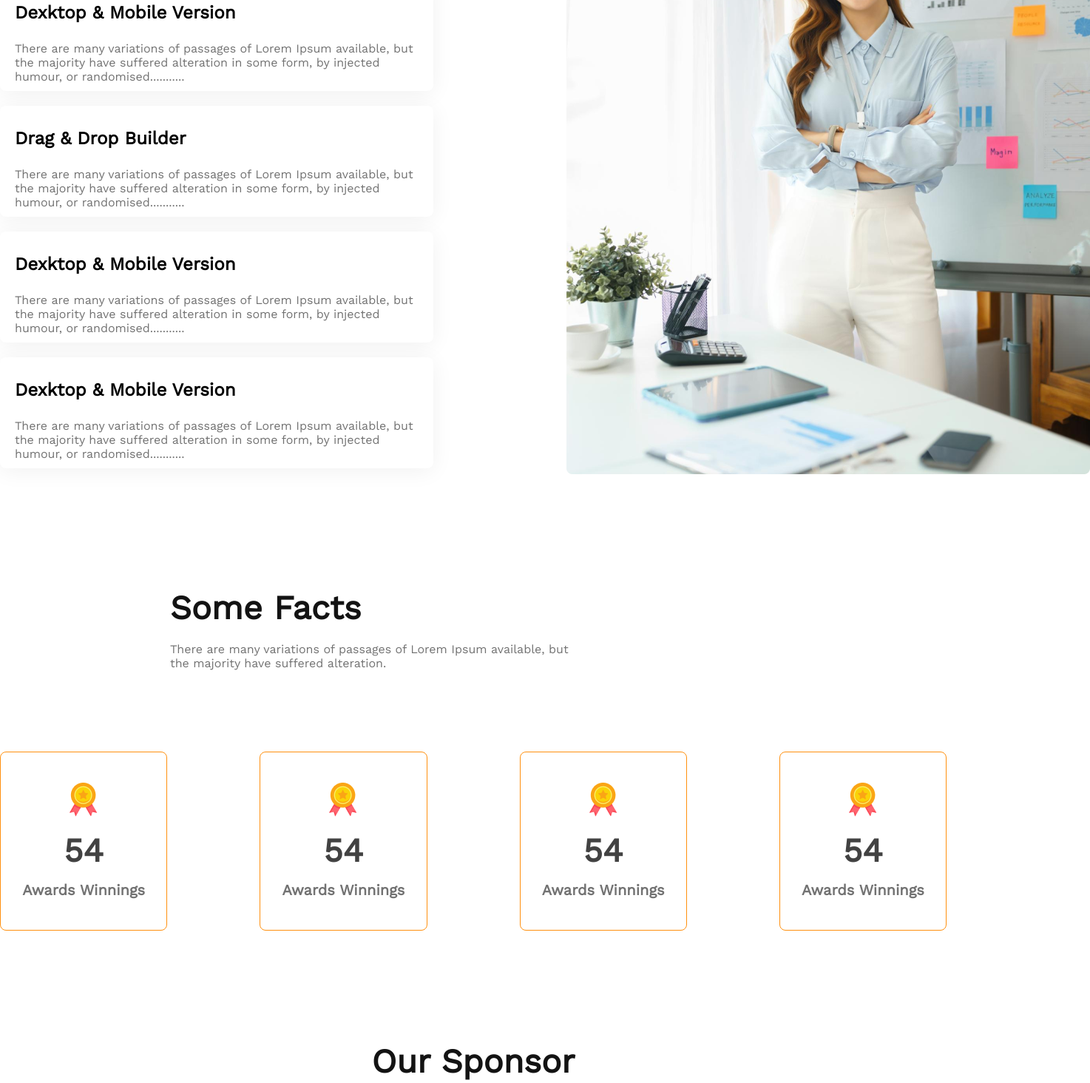
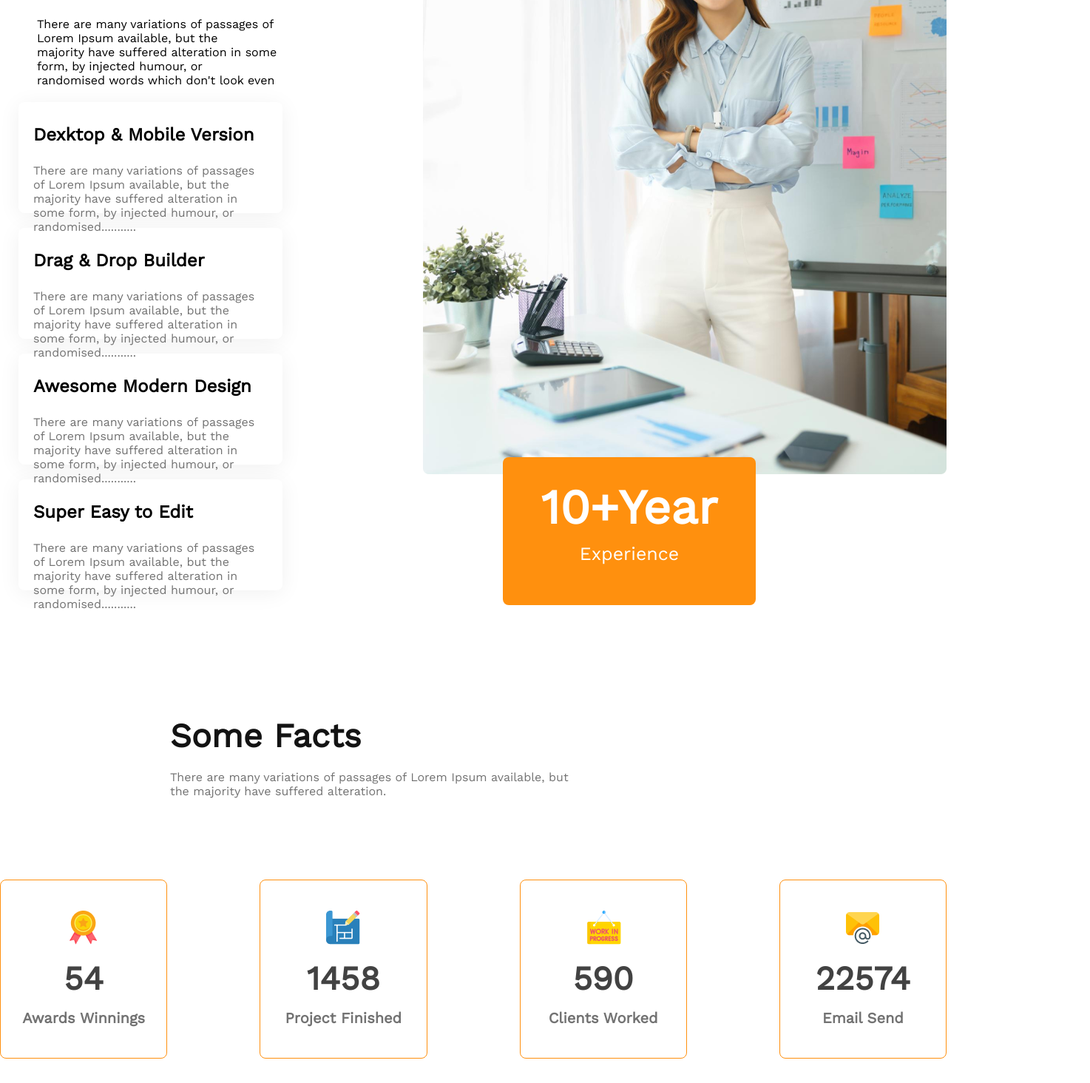
Before and after one commit to rupokraihan/second-assignment, a plain HTML site: page index.html in a window 1280 px wide. Shown: the part 2477-3941 px from the top of the page at 74% size, 1474 px wide, since content can reach past the window. Drawn offline with nearby package versions, Linux system fonts and the light colour scheme.

Commit message:
check all

```diff
--- a/index.html
+++ b/index.html
@@ -5,10 +5,11 @@
     <meta http-equiv="X-UA-Compatible" content="IE=edge">
     <meta name="viewport" content="width=device-width, initial-scale=1.0">
     <title>Second Assignment</title>
+<!-----------Awesome Font------------>
     <script src="https://kit.fontawesome.com/95e38b96e0.js" crossorigin="anonymous"></script>
 <!-----------Css Stylesheet---------->
     <link rel="stylesheet" href="styles/style.css">
-<!-----------Font------------------->
+<!-----------Font-------------------->
 <link rel="preconnect" href="https://fonts.googleapis.com">
 <link rel="preconnect" href="https://fonts.gstatic.com" crossorigin>
 <link href="https://fonts.googleapis.com/css2?family=Work+Sans&display=swap" rel="stylesheet">
@@ -16,6 +17,7 @@
 </head>
 <body>
     <header>
+<!----For Company name and Nav-Bar -->
         <nav class="nav-bar">
             <h1 class="main-title">G3 Architects</h1>
             <ul>
@@ -24,15 +26,16 @@
                 <li><a href="">Contact Us</a></li>
                 <li><a href="">Login</a></li>
             </ul>
-
         </nav>
 
 <!--Header title And Banner Section  -->
         <div class="title-banner-section">
             <h1 class="header-title">Brand New <br>Group of Architects</h1>
             <p class="primary-text">There are many variations of passages of Lorem Ipsum available, but the majority have suffered alteration in <br>some form, by injected humour, or randomised words which don't look even </p>
+<!--For Primary Button  -->
             <button class="primary-button">Explore More</button>
         <div>
+<!--For Banner image -->
             <img src="images/banner.png" alt="">
         </div>
         </div>
@@ -48,9 +51,8 @@
                 <img src="images/team2.png" alt="">
                 <img src="images/team3.png" alt="">
                 <img src="images/team4.png" alt="">
-
             </div>
-
+<!-- For Container Title,Text,Button -->
             <div class="container-details">
                 <h1 ><span class="container-title">Quick list</span> <span class="main-title">of Our</span>
                     <br> <span class="container-color-title"> Features</span></h1>
@@ -58,16 +60,20 @@
                 <button class="primary-button">Explore More</button>
             </div>
         </section>
-<!-- Experience Section -->
+<!--For Experience Section -->
         <section class="experience-section">
+<!-- parents div for left side text and right side image -->
+            <div class="experince">
+<!-- Left side header,text -->
                 <div class="experience-container">
-
+<!--Title-->
                     <div class="line-title">
                         <hr class="line">
                         <h1 class="header-title">Features you will <br> love & enjoy</h1>
                     </div>
-
-                <p class="container-text">There are many variations of passages of Lorem Ipsum available, but the <br> majority have suffered alteration in some form, by injected humour, or <br> randomised words which don't look even</p>
+<!-- Text -->
+                    <p class="experience-text">There are many variations of passages of Lorem Ipsum available, but the <br> majority have suffered alteration in some form, by injected humour, or <br> randomised words which don't look even</p>
+<!-- left side text and header -->
 
                     <div class="benefits">
                         <h2 class="benefits-header">Dexktop & Mobile Version</h2>
@@ -78,26 +84,33 @@
                         <p class="container-text">There are many variations of passages of Lorem Ipsum available, but the majority have suffered alteration in some form, by injected humour, or randomised...........</p>
                     </div>
                     <div class="benefits">
-                    <h2 class="benefits-header">Dexktop & Mobile Version</h2>
+                        <h2 class="benefits-header">Awesome Modern Design</h2>
                         <p class="container-text">There are many variations of passages of Lorem Ipsum available, but the majority have suffered alteration in some form, by injected humour, or randomised...........</p>
                     </div>
                     <div class="benefits">
-                    <h2 class="benefits-header">Dexktop & Mobile Version</h2>
+                        <h2 class="benefits-header">Super Easy to Edit</h2>
                         <p class="container-text">There are many variations of passages of Lorem Ipsum available, but the majority have suffered alteration in some form, by injected humour, or randomised...........</p>
                     </div>
                 </div>
-
-            <div>
-                <img class="benefits-image" src="images/architect.png" alt="">
+<!-- for right side image -->
+                <div class="benefits-image" >
+                    <img src="images/architect.png" alt="">
+                </div>
+<!-- For image bottom box -->
+            </div>
+            <div class="box">
+                <h1>10+Year</h1>
+                <h4>Experience</h4>
             </div>
         </section>
 
+<!-- For Some Facts title and text -->
         <section class="facts">
             <h1 class="main-title">Some Facts</h1>
             <p class="primary-text">There are many variations of passages of Lorem Ipsum available, but <br> the majority have suffered alteration.</p>
         </section>
 
-<!--Service section  -->
+<!--Service section and award wining  -->
        <section class="service">
            <div class="service-box">
                     <div>
@@ -108,49 +121,44 @@
            </div>
            <div class="service-box">
                     <div>
-                        <img src="images/icons/ribon.png" alt="">
-                        <h2 class="number">54</h2>
-                        <p class="result">Awards Winnings</p>
+                        <img src="images/icons/projects.png" alt="">
+                        <h2 class="number">1458</h2>
+                        <p class="result">Project Finished</p>
                     </div>
            </div>
            <div class="service-box">
                     <div>
-                        <img src="images/icons/ribon.png" alt="">
-                        <h2 class="number">54</h2>
-                        <p class="result">Awards Winnings</p>
+                        <img src="images/icons/customers.png" alt="">
+                        <h2 class="number">590</h2>
+                        <p class="result">Clients Worked</p>
                     </div>
            </div>
            <div class="service-box">
                     <div>
-                        <img src="images/icons/ribon.png" alt="">
-                        <h2 class="number">54</h2>
-                        <p class="result">Awards Winnings</p>
+                        <img src="images/icons/email.png" alt="">
+                        <h2 class="number">22574</h2>
+                        <p class="result">Email Send</p>
                     </div>
            </div>
        </section>
-<!-- sponsor section -->
+<!-- sponsor section title,text and logo -->
        <section class="sponsor">
                     <h1 class="main-title">Our Sponsor</h1>
                     <p class="primary-text">There are many variations of passages of Lorem Ipsum available, but <br> the majority have suffered alteration.</p>
-
+<!-- Sponsor logo -->
         <div class="logo-container">
             <img src="images/sponsors/amazon.png" alt="">
             <img src="images/sponsors/figma.png" alt="">
             <img src="images/sponsors/google.png" alt="">
             <img src="images/sponsors/spotify.png" alt="">
             <img src="images/sponsors/telerama.png" alt="">
-
         </div>
-
-
-
-
        </section>
     </main>
-
+<!-- Contract and address section -->
     <footer>
         <section class="contract">
-            <div class="adress">
+            <div>
                 <h1 class="main-title">Contract Us</h1>
                 <p class="primary-text"> Level-4, 34, Awal Centre,<br>
                     Banani, Dhaka</p>
@@ -163,18 +171,16 @@
                     <i class="fa-brands fa-youtube"></i>
 
                 </div>
-
-
             </div>
-
+<!-- Building image -->
             <div>
                 <img class="contract-image" src="images/pexels-ferdous-hasan-11596373 (3).jpg" alt="">
             </div>
         </section>
 
+<!-- footer section -->
         <section class="footer">
             <p>All rights reserved copyright@2023 startup landing page design</p>
-
         </section>
     </footer>
 
--- a/styles/style.css
+++ b/styles/style.css
@@ -18,7 +18,6 @@ Common Styles
     font-weight: 400;
     font-size: 16px;
     color: #727272;
-
 }
 .primary-button{
     width: 180px;
@@ -30,10 +29,7 @@ Common Styles
     border-radius: 8px;
     border: 0;
     margin-top: 32px;
-
 }
-
-
 /*-------------------------
 Section
 --------------------------- */
@@ -43,9 +39,8 @@ header{
     max-height: 1412px;
     padding-bottom: 50px;
 }
-
 /* ------------------------
-Nav bar Section
+For Nav bar Section
 --------------------------- */
 .nav-bar{
     display: flex;
@@ -75,21 +70,18 @@ title-banner-section
 .title-banner-section{
     text-align: center;
 }
-
 .header-title{
     font-weight: 700;
     font-size: 64px;
     color: #131313;
     margin: 30px 0;
 }
-
 /* banner image */
 
 .title-banner-section img{
     width: 90%;
     margin-top: 50px;
 }
-
 /* -------------------------------
 For Main Section
 --------------------------------- */
@@ -110,6 +102,7 @@ For Main Section
     grid-template-columns: repeat(2, 1fr);
     grid-gap: 24px;
 }
+/*For Container Title and text */
 .container-title{
     font-weight: 500;
     font-size: 45px;
@@ -129,40 +122,34 @@ For Main Section
 
 
 /* -----------------------------
-experience-section
+Experience-section
 ------------------------------ */
 .experience-section{
-    display: flex;
     max-width: 1440px;
     width: 100%;
-    max-height: 1059px;
+    height: 1059px;
     height: auto;
     margin: 0 auto;
-    gap: 180px;
+    gap: 30px;
     margin-top: 160px;
 }
-/* .experience-container{
-    max-width: 586px;
-    max-height: 982px;
-    width: 100%;
-} */
+.experince{
+    display: flex;
+    gap: 190px;
+}
+.experience-container, .experience-text{
+    margin-left: 25px;
+ }
+.benefits-image{
+    max-width: 900px;
+    height: 1050px;
+}
 .line-title{
     display: flex;
     margin-bottom: 0px;
-
-
-}
-.line{
-    width: 5px;
-    height: 146px;
-    background: #FF900E;
-    display: block;
-    margin-top: 32px;
-    margin-right: 28px;
-
 }
 .benefits{
-    width: 586px;
+    max-width: 586px;
     height: 150px;
     background: #FFFFFF;
     box-shadow: 0px 4px 30px rgba(0, 0, 0, 0.06);
@@ -173,19 +160,52 @@ experience-section
 }
 .benefits-header{
     margin-top: 20px;
+}
 
+/* For title right side line */
+.line{
+    width: 5px;
+    height: 146px;
+    background: #FF900E;
+    display: block;
+    margin-top: 32px;
+    margin-right: 28px;
 }
+/* For image bottom box */
+.box{
+    width: 342px;
+    height: 200px;
+    background-color: #FF900E;
+    border-radius: 8px;
+    text-align: center;
+    margin-left: 680px;
+    margin-top: -180px;
+    position: relative;
+}
+.box h1{
+    font-weight: 700;
+    font-size: 65px;
+    color: #FFFFFF;
+    padding: 30px 0 10px 0;
+}
+.box h4{
+    font-weight: 500;
+    font-size: 25px;
+    color: #FFFFFF;
+}
+/* For Some Facts title and text */
 .facts{
     margin-left: 230px;
     margin-top: 150px;
 }
+/* Service section and award wining */
 .service{
     display: flex;
     justify-content:center;
     gap: 125px;
     margin-top: 110px;
 }
-
+/* for box */
 .service-box{
     width: 241.83px;
     height: 241.83px;
@@ -195,23 +215,33 @@ experience-section
     display: flex;
     justify-content: center;
     align-items: center;
-
 }
+/* For hover and transition */
+.service-box:hover{
+    letter-spacing: 0.20em;
+    background-color: rgba(233, 149, 241, 0.541);
+    transition:2s;
+    box-shadow: 0px 4px 30px rgba(231, 12, 12, 0.959);
+}
+/* box number */
 .number{
     padding: 15px 0;
     font-weight: 600;
     font-size: 45px;
     color: #424242;
 }
+/* for box text */
 .result{
     font-weight: 600;
     font-size: 20px;
     color: #727272;
 }
+/* Sponsor section */
 .sponsor{
     text-align: center;
     margin-top: 150px;
 }
+/* logo */
 .logo-container{
     display: flex;
     justify-content: space-evenly;
@@ -221,6 +251,7 @@ experience-section
 .logo-container img{
     filter: grayscale(1);
 }
+/* Contract and address section */
 .contract{
     display: flex;
     justify-content: center;
@@ -228,13 +259,11 @@ experience-section
     gap: 150px;
     margin-top: 100px;
 }
-.adress{
-
-}
+/* Building image  */
 .contract-image{
     border-radius: 15px;
-
 }
+/* footer section */
 .footer{
     display: flex;
     max-width: 1440px;
@@ -309,17 +338,26 @@ experience-section
         margin-top: 20px;
 }
 
-/* .experience-container{
-    max-width: 586px;
-    max-height: 982px;
-    width: 100%;
-    display: block;
-} */
+ .experience-container{
+    display: flex;
+    flex-direction: column;
+ }
+ .experience-container, .experience-text{
+    margin-left: 15px;
+ }
+.experince{
+    flex-direction: column;
+}
 
     .benefits-image{
         display: none;
 
+
 }
+.box{
+    display: none;
+}
+
 
 .line{
     width: 5px;
@@ -337,22 +375,34 @@ experience-section
 }
 
 .service{
-    display: flex;
     flex-direction: column;
     gap: 25px;
-    margin-top: 110px;
+    justify-content: center;
+    align-items: center;
 }
 .service-box{
-    width: 100%;
+    width: 70%;
 }
 .logo-container{
     flex-direction: column;
     margin-bottom: 20px;
+    align-items: center;
 }
 .logo-container img{
     height: 40px;
-    margin-bottom: 25px;
-}
-
+    margin-bottom: 45px;
+    width: 60%;
 
 }
+.contract{
+    flex-direction: column;
+    text-align: center;
+}
+.footer-logo{
+    justify-content: center;
+}
+.contract-image{
+    width: 90%;
+    margin-top: -100px;
+}
+}
```
Lines whose indentation alone changed are shown as unchanged.
